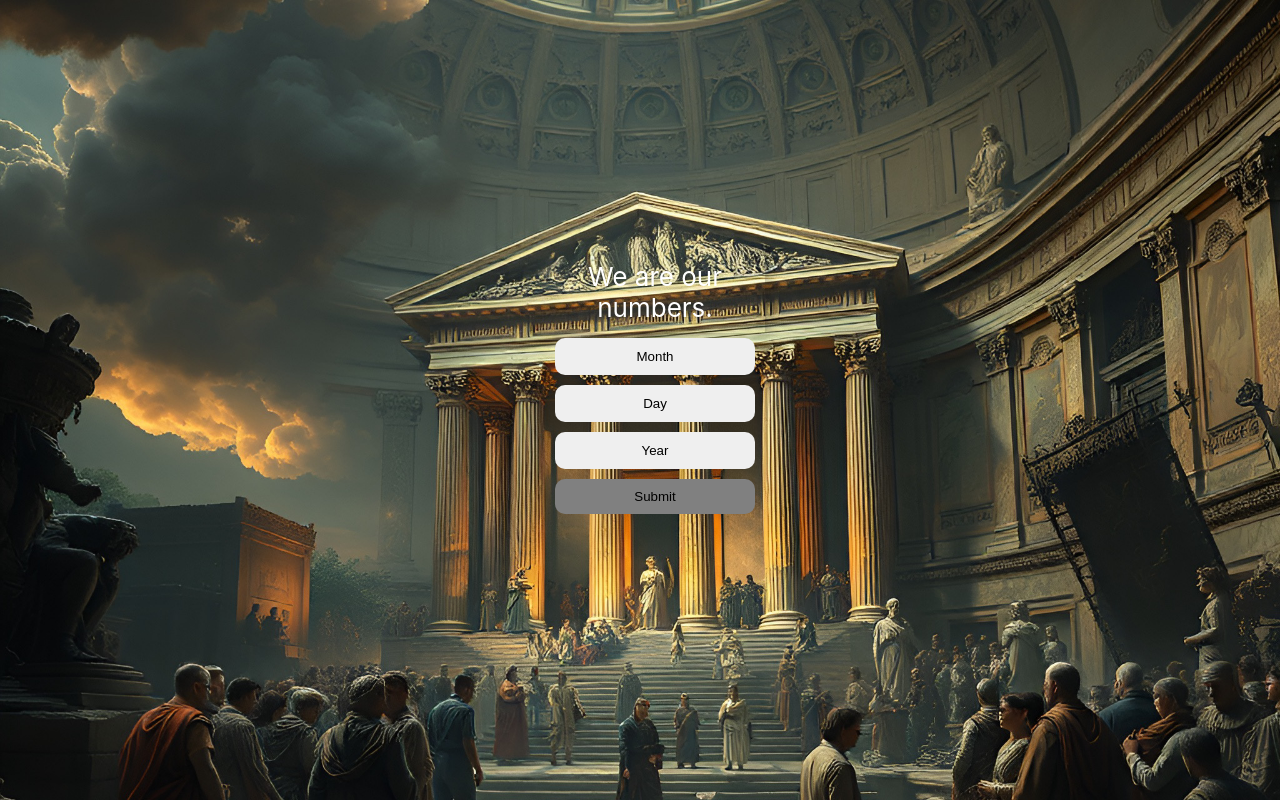
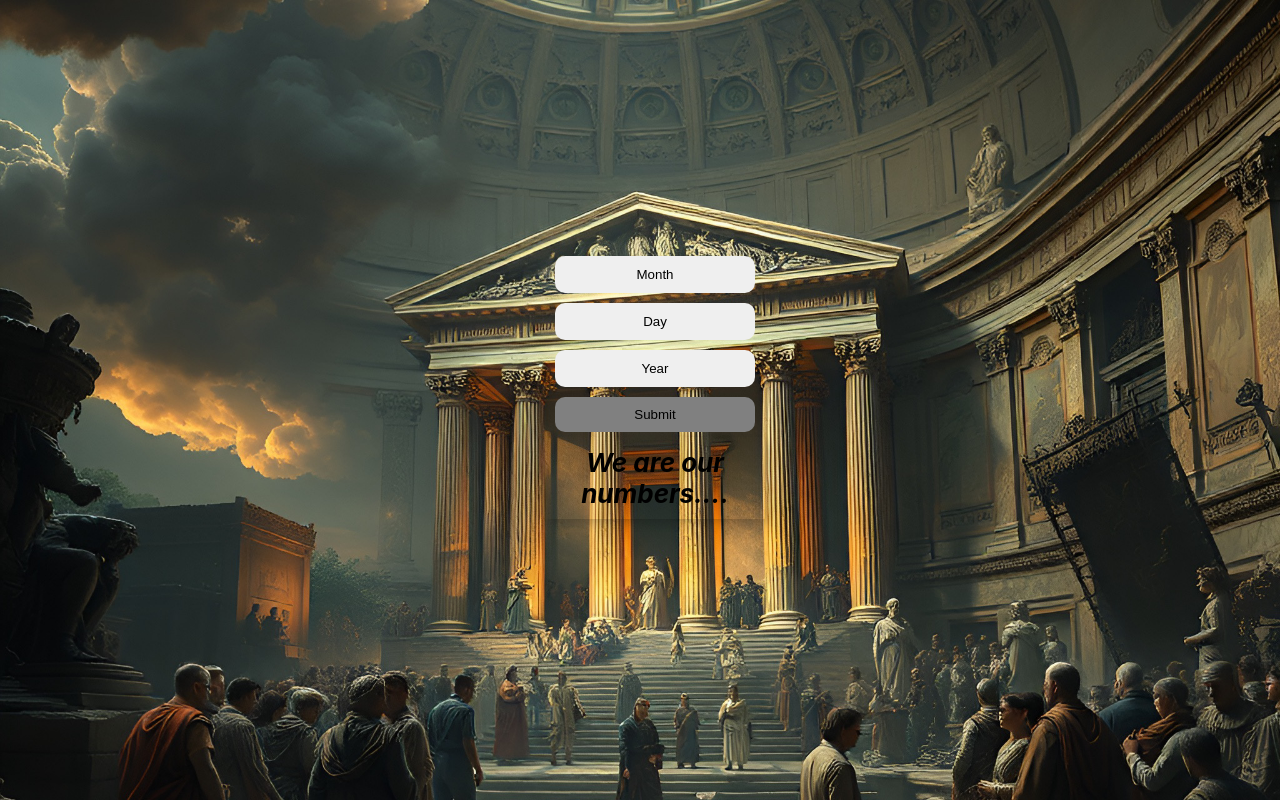
Before and after one commit to barrett38/personal-numerology, a React (Create React App) app: page / in a window 1280 px wide. Built offline with nearby package versions, Linux system fonts and the light colour scheme.

Commit message:
Adjusting DateInput

```diff
--- a/src/components/DateInput/DateInput.css
+++ b/src/components/DateInput/DateInput.css
@@ -25,6 +25,9 @@ p {
   background-color: none;
   box-shadow: 5px 5px 10px rgba(0, 0, 0, 0.2);
   margin: auto;
+  color: black;
+  font-weight: bold;
+  font-style: italic;
   /* Flex Settings */
   display: flex;
   flex-direction: column;
--- a/src/components/DateInput/DateInput.jsx
+++ b/src/components/DateInput/DateInput.jsx
@@ -6,7 +6,6 @@ function DateInput() {
     <div>
       {/* still working on */}
       <div className="date-input">
-        <p>We are our numbers.</p>
         <select>
           <option value="">Month</option>
           {Array.from({ length: 12 }, (_, i) => (
@@ -32,6 +31,7 @@ function DateInput() {
           ))}
         </select>
         <button>Submit</button>
+        <p>We are our numbers....</p>
       </div>
     </div>
   );
```
